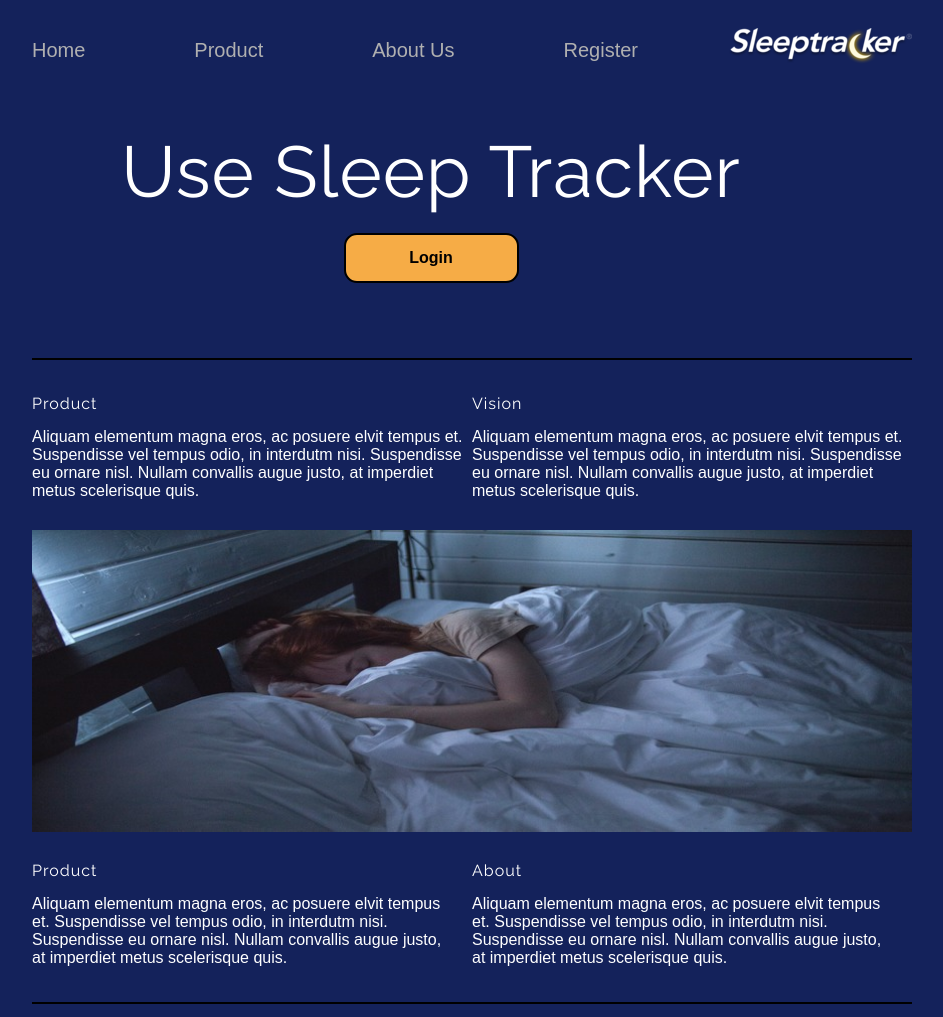
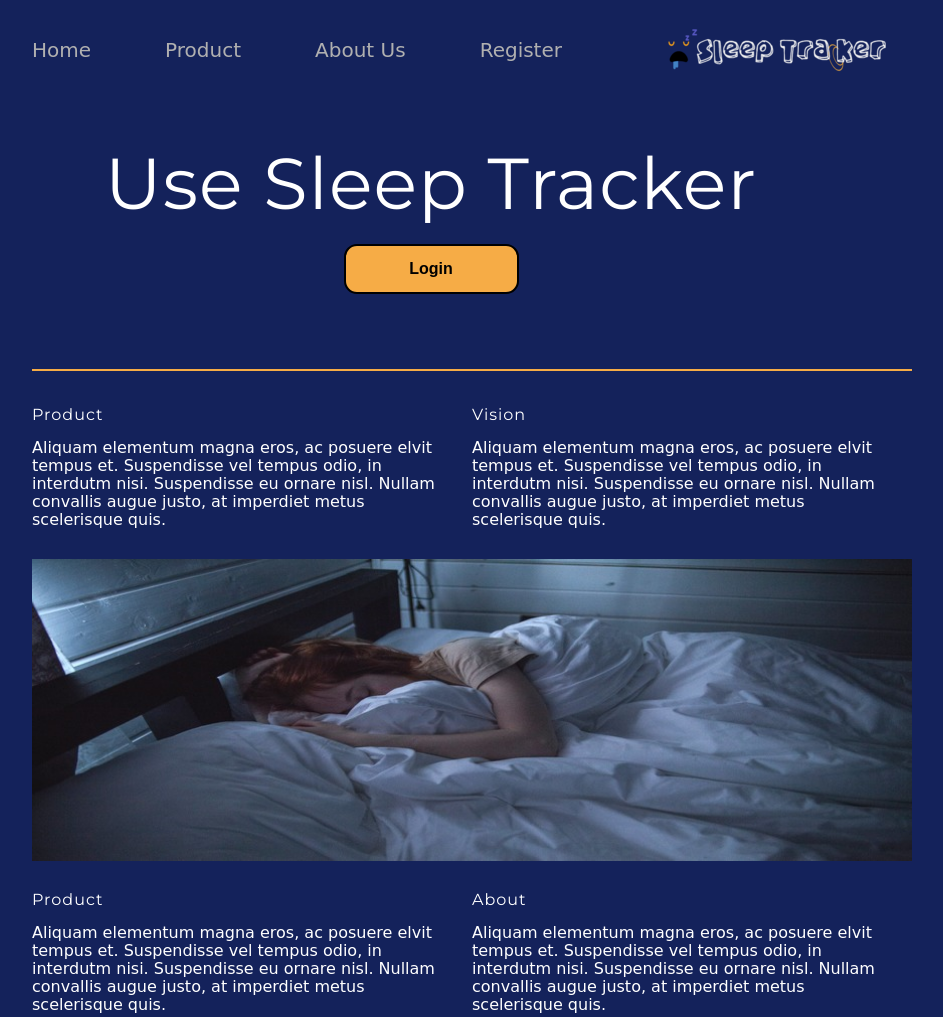
Before and after one commit to sleeptrackerteam/sleeptrackerui, a plain HTML site: page index.html in a window 1280 px wide. Shown: the top 1017 px of the page, without its empty margins (168-1111 px from the left). Drawn offline with Linux system fonts and the light colour scheme.

Commit message:
updated font and logo

```diff
--- a/index.html
+++ b/index.html
@@ -5,7 +5,7 @@
   <meta charset="utf-8">
   <title>Great Idea - Responsive I</title>
 
-  <link href="https://fonts.googleapis.com/css?family=Raleway" rel="stylesheet">
+  <link href="https://fonts.googleapis.com/css?family=Montserrat" rel="stylesheet">
   <link rel="stylesheet" href="css/index.css">
 
   <meta name="viewport" content="width=device-width, initial-scale=1.0">
@@ -22,7 +22,7 @@
         <a href="#">About Us</a>
         <a href="#">Register</a>
       </nav>
-      <img class="logo" src="img\sleeptracker-logo_183x36.png" alt="Great Idea! Company logo.">
+      <img class="logo" src="img\onlinelogomaker-041519-1606-0110_250x50.png" alt="Great Idea! Company logo.">
     </header>
 
     <section class="cta">
--- a/less/global.less
+++ b/less/global.less
@@ -8,14 +8,14 @@ html {
 }
 
 html, body {
-    background-color: #14225B;
+    background-color: @Blue;
     color: white;
     height: 100%;
-    font-family: 'Titillium Web', sans-serif;
+    font-family: 'Fascinate Inline', cursive;
 }
 
 h1, h2, h3, h4, h5 {
-  font-family: 'Raleway', sans-serif;
+  font-family: 'Montserrat', sans-serif;
   letter-spacing: 1px;
   margin-bottom: 15px;
 }
--- a/less/home-page.less
+++ b/less/home-page.less
@@ -49,8 +49,8 @@
 
 //Main content
 .main-content {
-  border-top: 2px solid black;
-  border-bottom: 2px solid black;
+  border-top: 2px solid @Orange;
+  border-bottom: 2px solid @Orange;
   margin: 75px 0 35px 0;
   padding: 35px 0;
   font-size: 16px;
@@ -69,6 +69,10 @@
       justify-content: space-around;
       flex-direction: column;
       height: 300px;
+    }
+
+    p {
+      padding-right: 20px;
     }
   }
 
--- a/less/navigation.less
+++ b/less/navigation.less
@@ -2,6 +2,8 @@
 .main-navigation {
     width: 100%;
     display: flex;
+
+
 
     @media @phone {
     justify-content: center;
@@ -9,7 +11,9 @@
     }
 
     .logo {
-    margin: 28px 0 0 91px;
+    margin: 25px 10px 0 90px;
+
+
 
         @media @phone {
         margin: 20px 0;
@@ -45,13 +49,13 @@
         text-align: center;
         padding: 20px 0;
         font-size: 20px;
-        border-bottom: 1px solid gray;
+        border-bottom: 1px solid @Orange;
         }
     }
 
     a:first-child {
         @media @phone {
-        border-top: 1px solid gray;
+        border-top: 1px solid @Orange;
         }
     }
 
@@ -60,7 +64,7 @@
     color: black;
 
         @media @phone {
-        background: #F6AC46;
+        background: @Orange;
         }
     }
 }
--- a/less/variables.less
+++ b/less/variables.less
@@ -1,27 +1,9 @@
 // Variables
 
-// Color pointers
-// @nav-bg: @wild-sand;
-// @nav-font: @river-bend;
-// @nav-border: @sea-shell;
-
-// @header-font-color: @ebony-clay;
-// @main-font-color: @shuttle-gray;
-// @main-border-color: @border-real;
-
-// @footer-background: @wild-sand;
-// @footer-font-color: @waterloo;
 
 // // Color Vars
-// @wild-sand: #F6F6F6;
-// @river-bend: #454A59;
-// @sea-shell: #F1F1F1;
-// @ebony-clay: #23293B;
-// @shuttle-gray: #5E6164;
-// @porcelain: #F6F7F8;
-// @waterloo: #81848E;
-// @btn-bg-color: #22283A;
-// @border-real: #dee2e6;
+@Orange: #F6AC46;
+@Blue: #14225B;
 
 // Mobile var
 @phone: ~"( max-width: 500px)";
```
Also changed, not shown: css/index.css, img/onlinelogomaker-041519-1606-0110_250x50.png (added), img/sleeptracker-logo_183x36.png (deleted).
